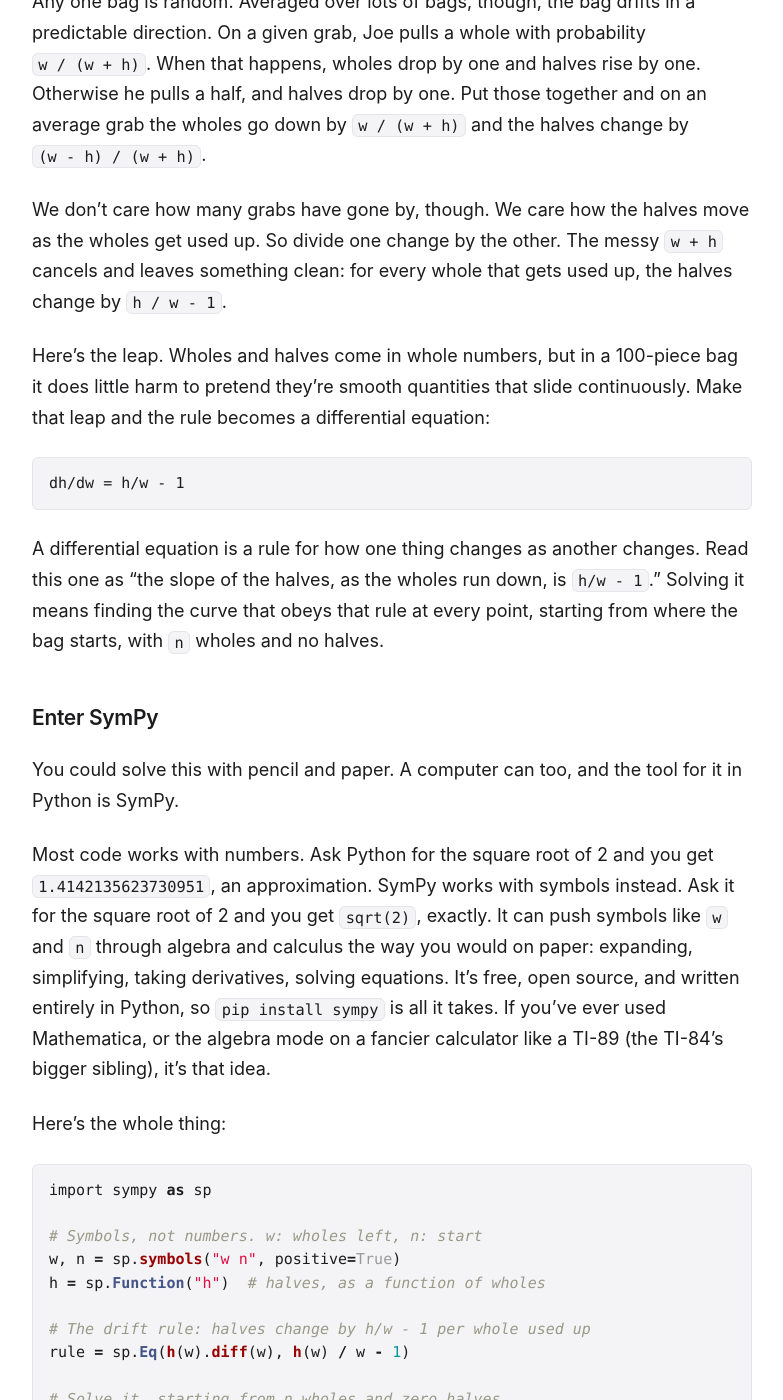
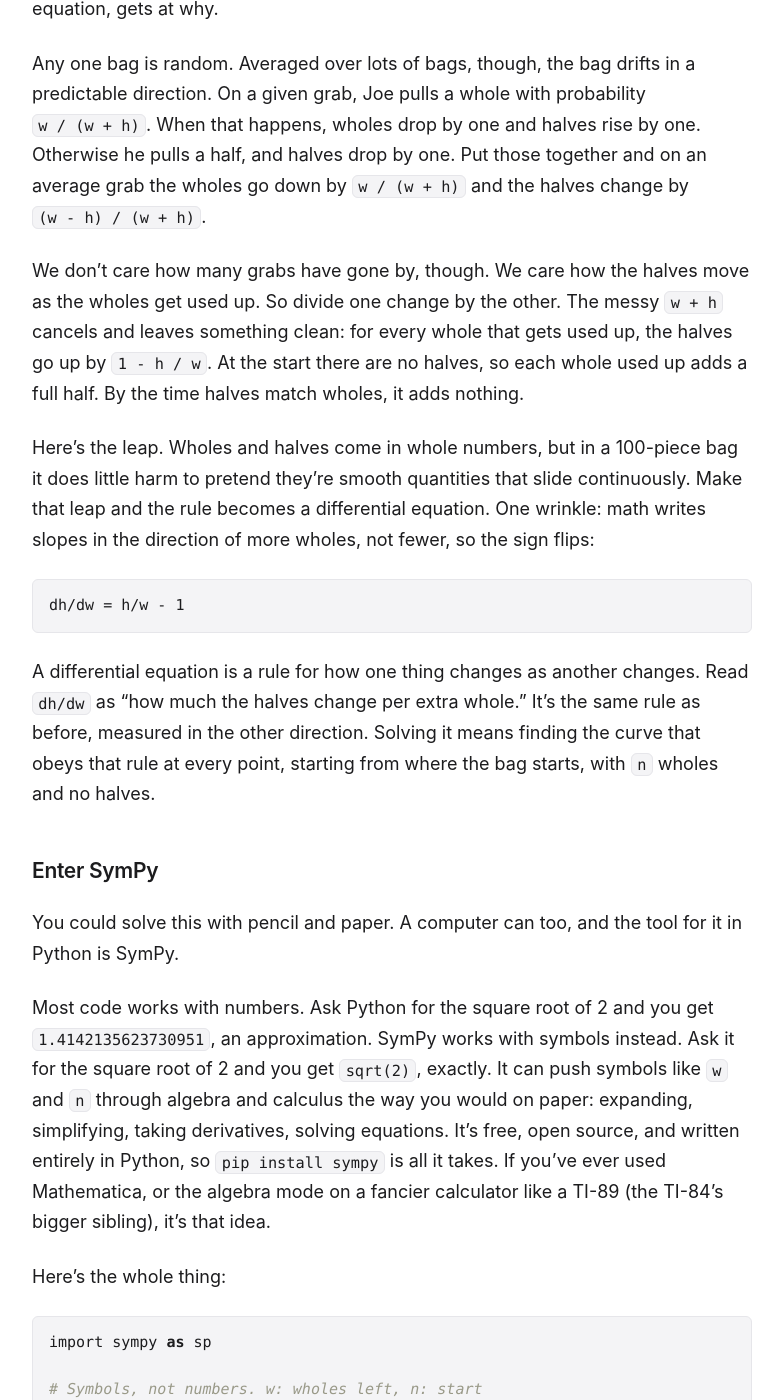
Before and after one commit to SeanPlusPlus/seanplusplus.github.io, a Jekyll site: the page built from _posts/2026-11-27-the-half-chiclet-problem.md, in a window 1280 px wide and 1400 px high, scrolled down 4887 px. Shown: the whole window, without its empty margins (248-1031 px from the left). Built offline with Jekyll 4.4.1, drawn with Linux system fonts in a browser that asks for light colours; some of the changed text lies outside the part shown.

Commit message:
docs: fix drift sign error and tighten the logic
- Per whole used up, halves change by 1 - h/w, not h/w - 1; explain
  why dh/dw = h/w - 1 flips the sign
- Explain the peak below 89.6 as a lopsided first-passage pile (hump
  middle 88.5, peak 83) instead of a one-sided wobble argument
- Note that skipped bags can climb back, which is where late bloomers
  come from
- Fix preamble contradiction and the closing credit to the ODE

Co-Authored-By: Claude Opus 5.5 <noreply@anthropic.com>

````diff
--- a/_posts/2026-11-27-the-half-chiclet-problem.md
+++ b/_posts/2026-11-27-the-half-chiclet-problem.md
@@ -22,13 +22,13 @@ We can describe the bag at any moment by two numbers: `w`, the count of whole pi
 
 At some point the bag might hold exactly as many wholes as halves. That's the 50/50 moment, when Joe's next grab is a coin flip. The question is how many draws it takes to get there for the first time.
 
-The fastest it can happen: Joe pulls a whole 50 times in a row, and on draw 50 the bag sits at `(50, 50)`. The slowest: the bag dodges every balance until it's down to `(1, 1)`, on draw 197. Every bag that balances lands somewhere in that window. Some bags never balance at all. A whole draw shrinks the gap between wholes and halves by two, so the gap can jump from 1 straight to -1 and skip zero.
+The fastest it can happen: Joe pulls a whole 50 times in a row, and on draw 50 the bag sits at `(50, 50)`. The slowest: the bag dodges every balance until it's down to `(1, 1)`, on draw 197. Every bag that balances lands somewhere in that window. Some bags never balance at all. A whole draw shrinks the gap between wholes and halves by two, so the gap can jump from 1 straight to -1 and skip zero. A bag that skips can still climb back later, one chewed half at a time, but some run out of wholes first.
 
 So the answer comes as a distribution. Run a lot of bags, record the draw where each one first balances, and plot it. The tallest bar is our answer.
 
 ## Brute Force First
 
-Before hearing how my buddy cracked it, here's my instinct: brute force the thing. Simulate Joe emptying a bag, note the draw where it first balances, do that for 1,000 bags, and look at the pile.
+Before borrowing any of my buddy's tricks, here's my instinct: brute force the thing. Simulate Joe emptying a bag, note the draw where it first balances, do that for 1,000 bags, and look at the pile.
 
 ```python
 import random
@@ -93,15 +93,15 @@ Brute force told us what happens. My math buddy's second move, the differential
 
 Any one bag is random. Averaged over lots of bags, though, the bag drifts in a predictable direction. On a given grab, Joe pulls a whole with probability `w / (w + h)`. When that happens, wholes drop by one and halves rise by one. Otherwise he pulls a half, and halves drop by one. Put those together and on an average grab the wholes go down by `w / (w + h)` and the halves change by `(w - h) / (w + h)`.
 
-We don't care how many grabs have gone by, though. We care how the halves move as the wholes get used up. So divide one change by the other. The messy `w + h` cancels and leaves something clean: for every whole that gets used up, the halves change by `h / w - 1`.
+We don't care how many grabs have gone by, though. We care how the halves move as the wholes get used up. So divide one change by the other. The messy `w + h` cancels and leaves something clean: for every whole that gets used up, the halves go up by `1 - h / w`. At the start there are no halves, so each whole used up adds a full half. By the time halves match wholes, it adds nothing.
 
-Here's the leap. Wholes and halves come in whole numbers, but in a 100-piece bag it does little harm to pretend they're smooth quantities that slide continuously. Make that leap and the rule becomes a differential equation:
+Here's the leap. Wholes and halves come in whole numbers, but in a 100-piece bag it does little harm to pretend they're smooth quantities that slide continuously. Make that leap and the rule becomes a differential equation. One wrinkle: math writes slopes in the direction of more wholes, not fewer, so the sign flips:
 
 ```text
 dh/dw = h/w - 1
 ```
 
-A differential equation is a rule for how one thing changes as another changes. Read this one as "the slope of the halves, as the wholes run down, is `h/w - 1`." Solving it means finding the curve that obeys that rule at every point, starting from where the bag starts, with `n` wholes and no halves.
+A differential equation is a rule for how one thing changes as another changes. Read `dh/dw` as "how much the halves change per extra whole." It's the same rule as before, measured in the other direction. Solving it means finding the curve that obeys that rule at every point, starting from where the bag starts, with `n` wholes and no halves.
 
 ### Enter SymPy
 
@@ -118,7 +118,7 @@ import sympy as sp
 w, n = sp.symbols("w n", positive=True)
 h = sp.Function("h")  # halves, as a function of wholes
 
-# The drift rule: halves change by h/w - 1 per whole used up
+# The drift rule: dh/dw = h/w - 1
 rule = sp.Eq(h(w).diff(w), h(w) / w - 1)
 
 # Solve it, starting from n wholes and zero halves
@@ -157,7 +157,7 @@ Here's the smooth path drawn against 20 simulated bags:
 
 The smooth path says 89.6. Brute force said the most common draw is 83 and the average is about 93. So the curve lands in the right neighborhood, and it hands us something brute force never could: a formula that works for any bag size. Double the bag and the balance point doubles with it.
 
-But it doesn't land on the peak, and the chart shows why. The blue curve is the average bag. Real bags wobble around it, and our question asks when a wobbly path first touches the balance line. A bag that wobbles up early touches it early, and once it touches, it counts. So first touches tend to come before the smooth path gets there, which pulls the peak below 89.6. The smooth path also can't skip over the line the way a real bag can, so it has nothing to say about the bags that never balance.
+But it doesn't land on the peak, and the chart shows why. The blue curve is the average bag. Real bags wobble around it, and our question asks when a wobbly path first touches the balance line. A bag that wobbles toward the line touches it early, and once it touches, it counts. A bag that wobbles away gets there late, and the later the stragglers arrive, the more spread out they get. So the pile is lopsided, with a tight bunch of early arrivals and a long tail of late ones. Leave out the late bloomers near the end and the middle of the main hump sits at 88.5, right next to the curve's 89.6. The peak of that lopsided pile sits to the left, at 83. The smooth path also can't skip over the line the way a real bag can, so it has nothing to say about the bags that never balance.
 
 Think of the weather. If tomorrow averages 35°F, that's useful to know, but it can't tell you when the temperature first drops below freezing. A day that averages 35 might dip under 32 at 3 a.m., or at 6 a.m., or never. The average day crosses 32 once, at one moment. Real days cross it whenever their wiggles take them there, or not at all. The differential equation is the average day. Our question is about the wiggles.
 
@@ -270,6 +270,6 @@ To be clear about the limits: Lean proved the bookkeeping, not the probabilities
 
 ## Three Tools, Three Answers
 
-Brute force told me what happens: a peak in the low 80s, a long tail, and some bags that never balance. The differential equation told me why the peak sits around `n(2 - 3/e)`, and why it misses a little. Lean gave me the exact numbers and turned what I'd noticed into things that can't be otherwise.
+Brute force told me what happens: a peak in the low 80s, a long tail, and some bags that never balance. The differential equation told me where the typical bag balances, at `n(2 - 3/e)`, and lining it up against brute force showed why first balances come a little earlier. Lean gave me the exact numbers and turned what I'd noticed into things that can't be otherwise.
 
 My buddy got there first with a TI-84 emulator. I needed three tools and a blog post. Joe still chews half a Chiclet at a time.
````
